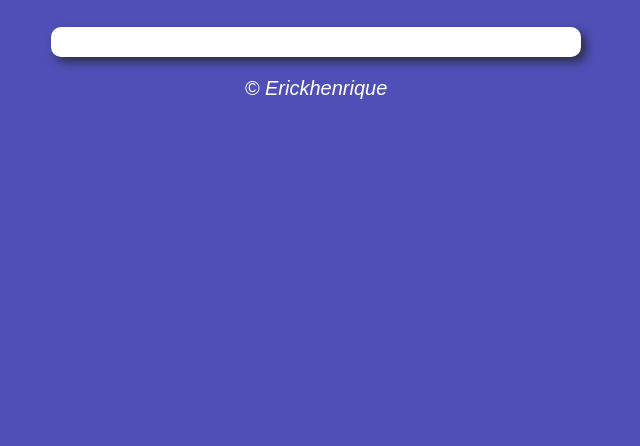
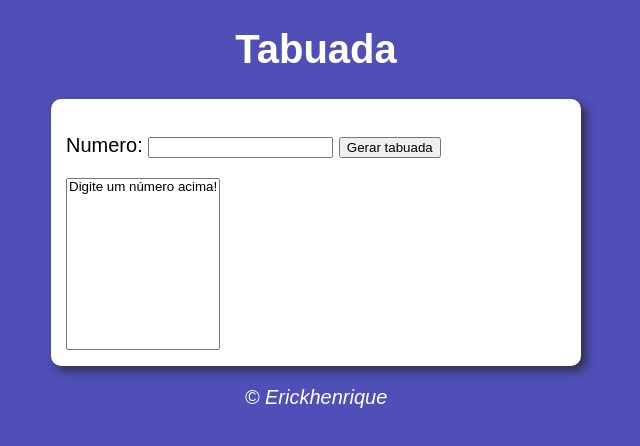
Before and after one commit to erickhenrique3/javascript, a plain HTML site: page DESAFIOS/DESAFIO 4/index.html in a window 1280 px wide. Shown: the whole page, without its empty margins (324-964 px from the left). Drawn offline with Linux system fonts and the light colour scheme.

Commit message:
por hj eh iszszsz

```diff
--- a/DESAFIOS/DESAFIO 4/index.html
+++ b/DESAFIOS/DESAFIO 4/index.html
@@ -8,14 +8,16 @@
   </head>
   <body>
     <header>
-      <h1></h1>
+      <h1>Tabuada</h1>
     </header>
     <section>
       <div>
-
+        <p>Numero: <input type="number" name="num" id="txtn"> <input type="button" value="Gerar tabuada" onclick="tabuada()"></p>
       </div>
       <div>
-
+           <select name="Tabuada" id="seltab" size="10">
+            <option > Digite um número acima!</option>
+           </select>
       </div>
     </section>
     <footer>
--- a/DESAFIOS/DESAFIO 4/script.js
+++ b/DESAFIOS/DESAFIO 4/script.js
@@ -0,0 +1,21 @@
+function tabuada(){
+    let num = document.getElementById('txtn');
+    let tab = document.getElementById('seltab');
+
+  if(num.value.length == 0){
+    window.alert('Por favor digite um numero!!')
+  }else{
+    let n = Number(num.value)
+    let c = 1
+    tab.innerHTML = ``
+    while(c <= 10){
+        let item = document.createElement('option')
+        item.text = `${n} x ${c} = ${n*c}`
+        tab.appendChild(item)
+        c++
+    }
+
+  }
+
+
+}
```
